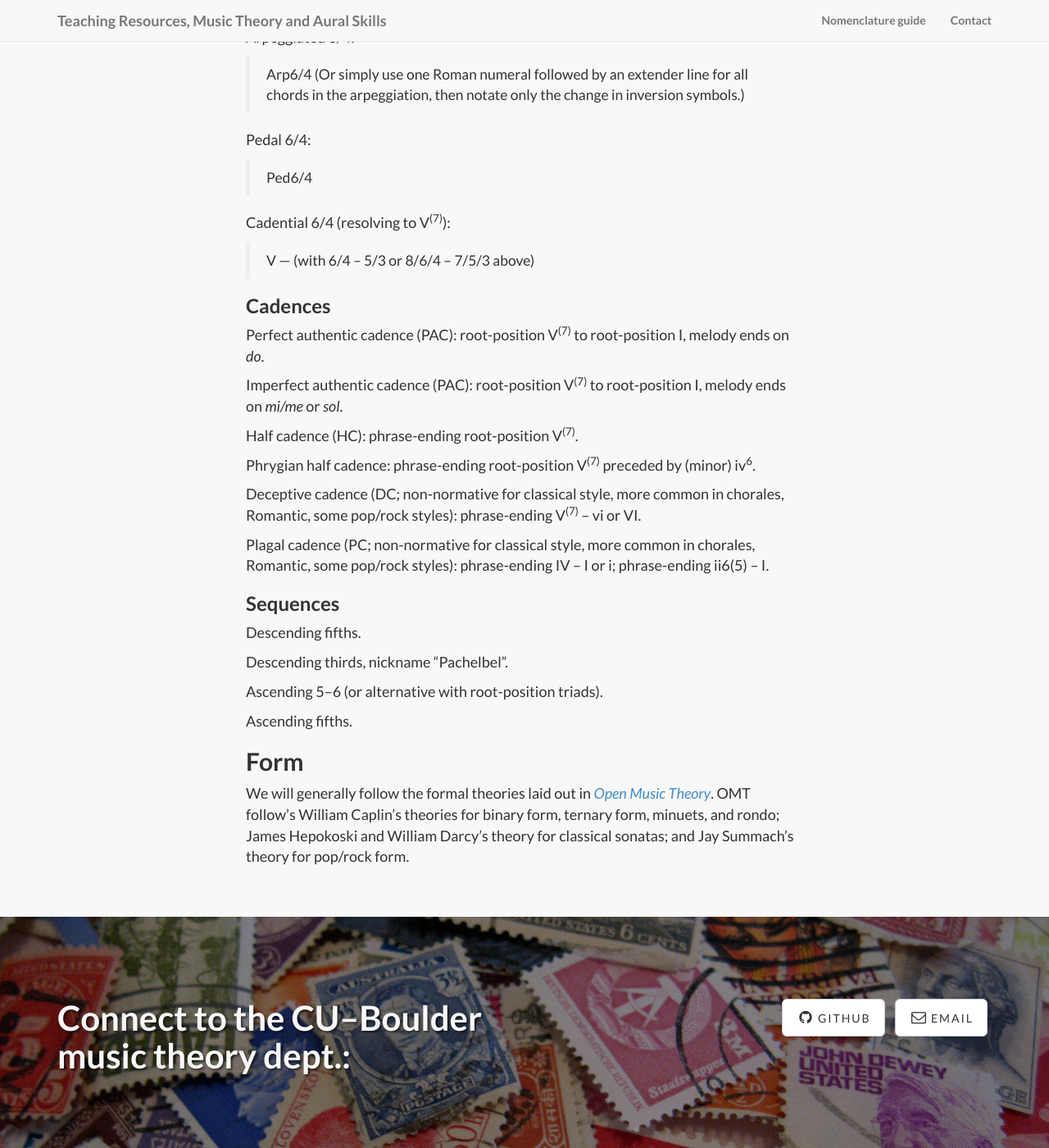
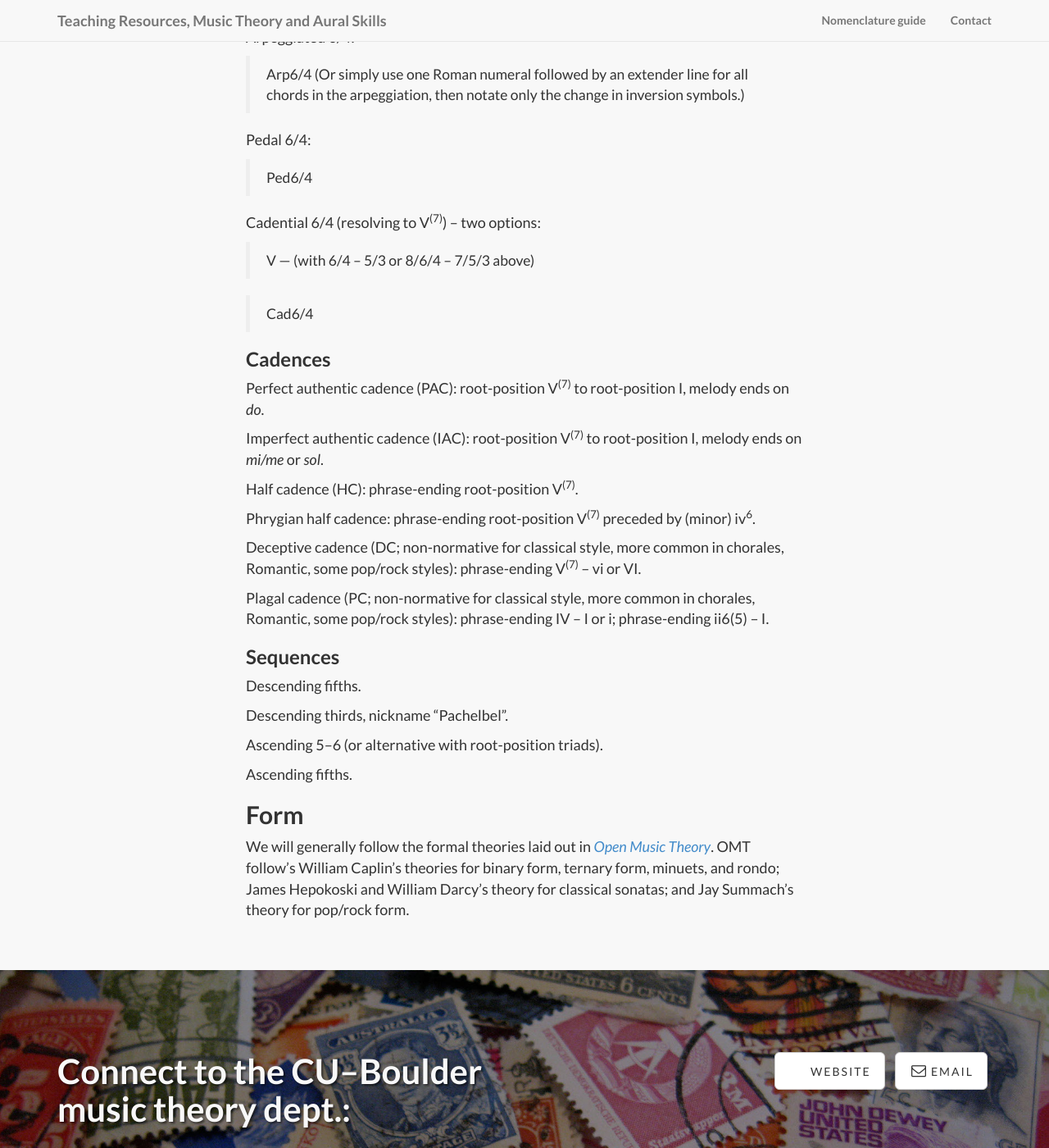
Before and after one commit to sarajcorry/teachingresources, a Jekyll site: the page built from nomenclature.md, in a window 1280 px wide and 1400 px high, scrolled down 4881 px. Shown: the whole window at 82% size. Built offline with Jekyll 4.4.1, drawn with Linux system fonts in a browser that asks for light colours; nearby versions of some CDN libraries; library files that are not in the unit come from our copies.

Commit message:
small updates

```diff
--- a/_config.yml
+++ b/_config.yml
@@ -20,5 +20,3 @@ permalink: pretty
 # ----------------------- #
 
 social:
-  - title: github
-    url: https://github.com/kshaffer/teachingresources
--- a/_includes/contact.html
+++ b/_includes/contact.html
@@ -15,7 +15,10 @@
                     </li>
                     {% endfor %}
                         <li>
-                            <a href="mailto:kris.shaffer@colorado.edu" class="btn btn-default btn-lg"><i class="fa fa-envelope-o fa-fw"></i> <span class="network-name">email</span></a>
+                            <a href="http://www.colorado.edu/music/departments/theory" class="btn btn-default btn-lg"><i class="fa fa-laptop-o fa-fw"></i> <span class="network-name">website</span></a>
+                        </li>
+                        <li>
+                            <a href="mailto:music.theory@colorado.edu" class="btn btn-default btn-lg"><i class="fa fa-envelope-o fa-fw"></i> <span class="network-name">email</span></a>
                         </li>
                 </ul>
             </div>
--- a/nomenclature.md
+++ b/nomenclature.md
@@ -161,15 +161,17 @@ Pedal 6/4:
 
 > Ped6/4
 
-Cadential 6/4 (resolving to V<sup>(7)</sup>):
+Cadential 6/4 (resolving to V<sup>(7)</sup>) – two options:
 
 > V — (with 6/4 – 5/3 or 8/6/4 – 7/5/3 above)
+
+> Cad6/4
 
 ### Cadences
 
 Perfect authentic cadence (PAC): root-position V<sup>(7)</sup> to root-position I, melody ends on *do*.
 
-Imperfect authentic cadence (PAC): root-position V<sup>(7)</sup> to root-position I, melody ends on *mi/me* or *sol*.
+Imperfect authentic cadence (IAC): root-position V<sup>(7)</sup> to root-position I, melody ends on *mi/me* or *sol*.
 
 Half cadence (HC): phrase-ending root-position V<sup>(7)</sup>.
 
```
Also changed, not shown: curesources.md (+2 -0 lines), 3 other files.
